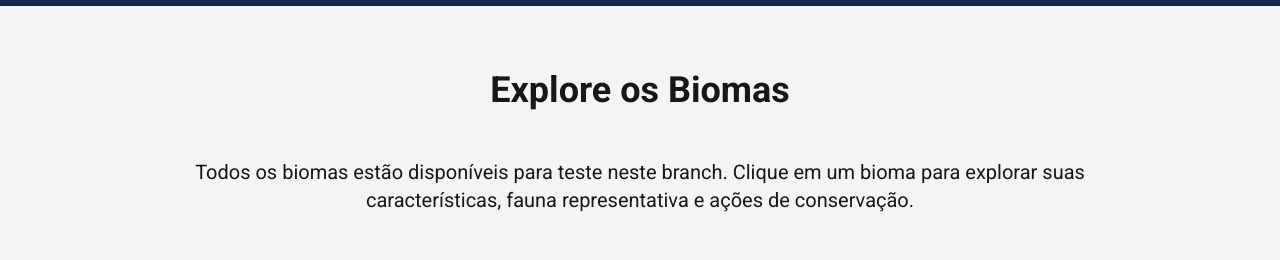
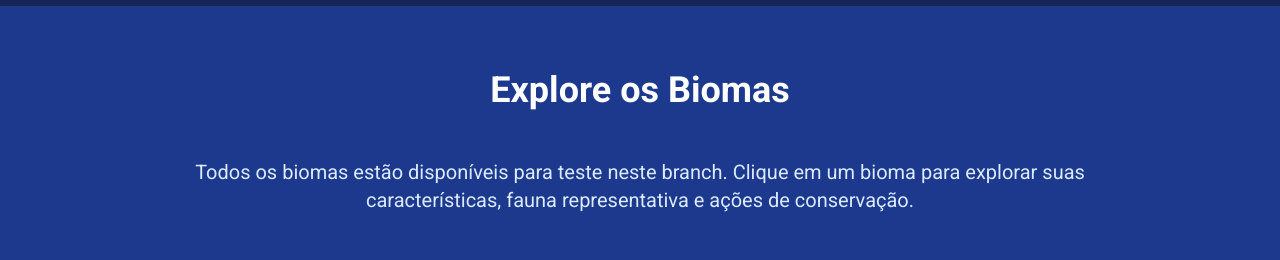
Before and after one commit to marcossouto0/Projeto-Vida-Selvagem, a Next.js app: page / in a window 1280 px wide. Shown: the part 2224-2484 px from the top of the page. Built offline with nearby package versions, Linux system fonts and the light colour scheme; grey boxes are pictures that could not be loaded.

Commit message:
style: update BiomesList component with dark blue theme and white text

```diff
--- a/src/app/_components/BiomesList.tsx
+++ b/src/app/_components/BiomesList.tsx
@@ -80,12 +80,12 @@ export default function BiomesList() {
   ]
 
   return (
-    <div className="py-16 bg-gray-100">
+    <div className="py-16 bg-blue-900">
       <div className="container mx-auto px-4">
-        <h2 className="text-4xl font-bold text-center mb-12">
+        <h2 className="text-4xl font-bold text-center mb-12 text-white">
           Explore os Biomas
         </h2>
-        <p className="text-xl text-center mb-12 max-w-4xl mx-auto">
+        <p className="text-xl text-center mb-12 max-w-4xl mx-auto text-blue-100">
           Todos os biomas estão disponíveis para teste neste branch. Clique em
           um bioma para explorar suas características, fauna representativa e
           ações de conservação.
```
